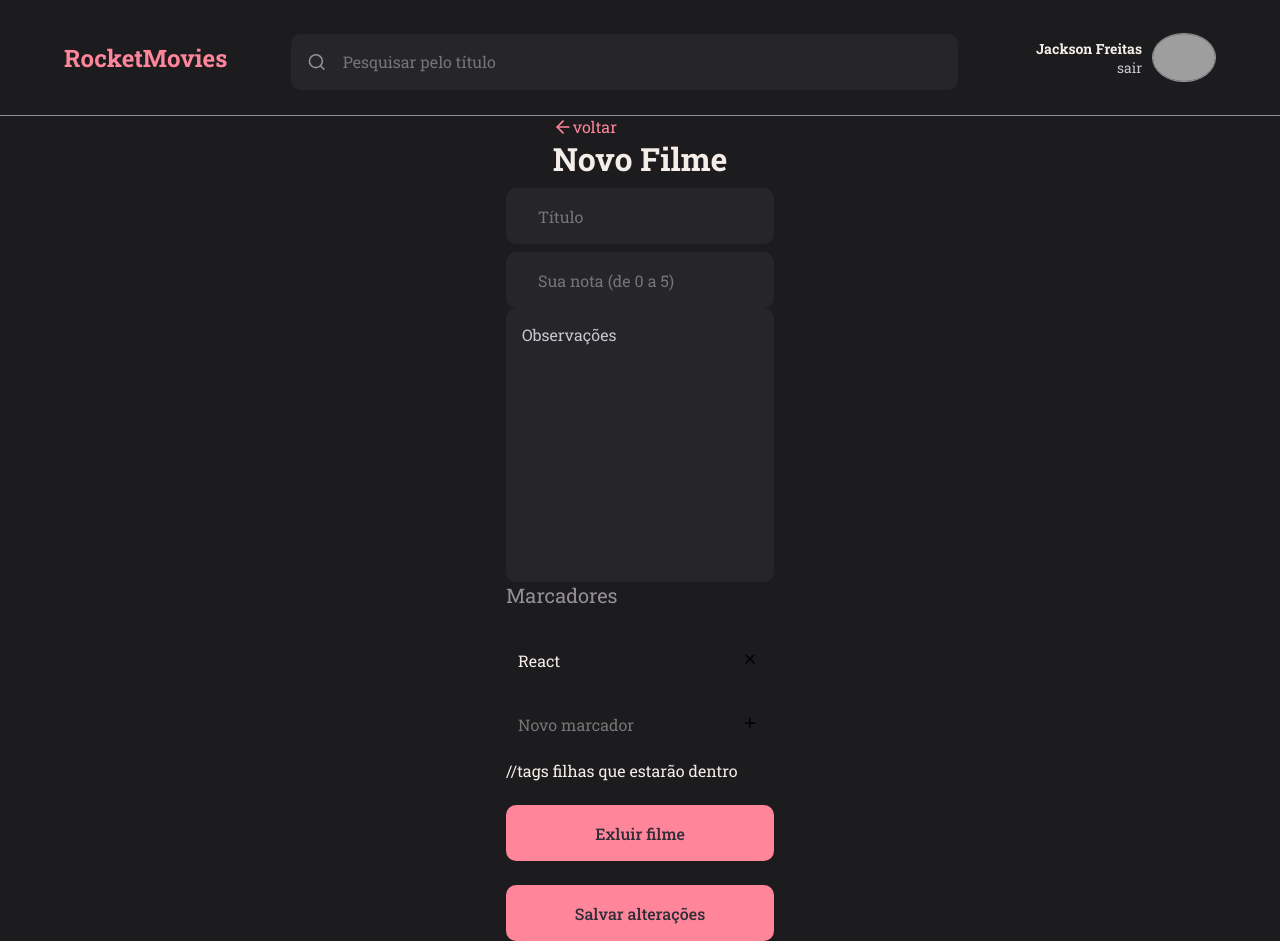
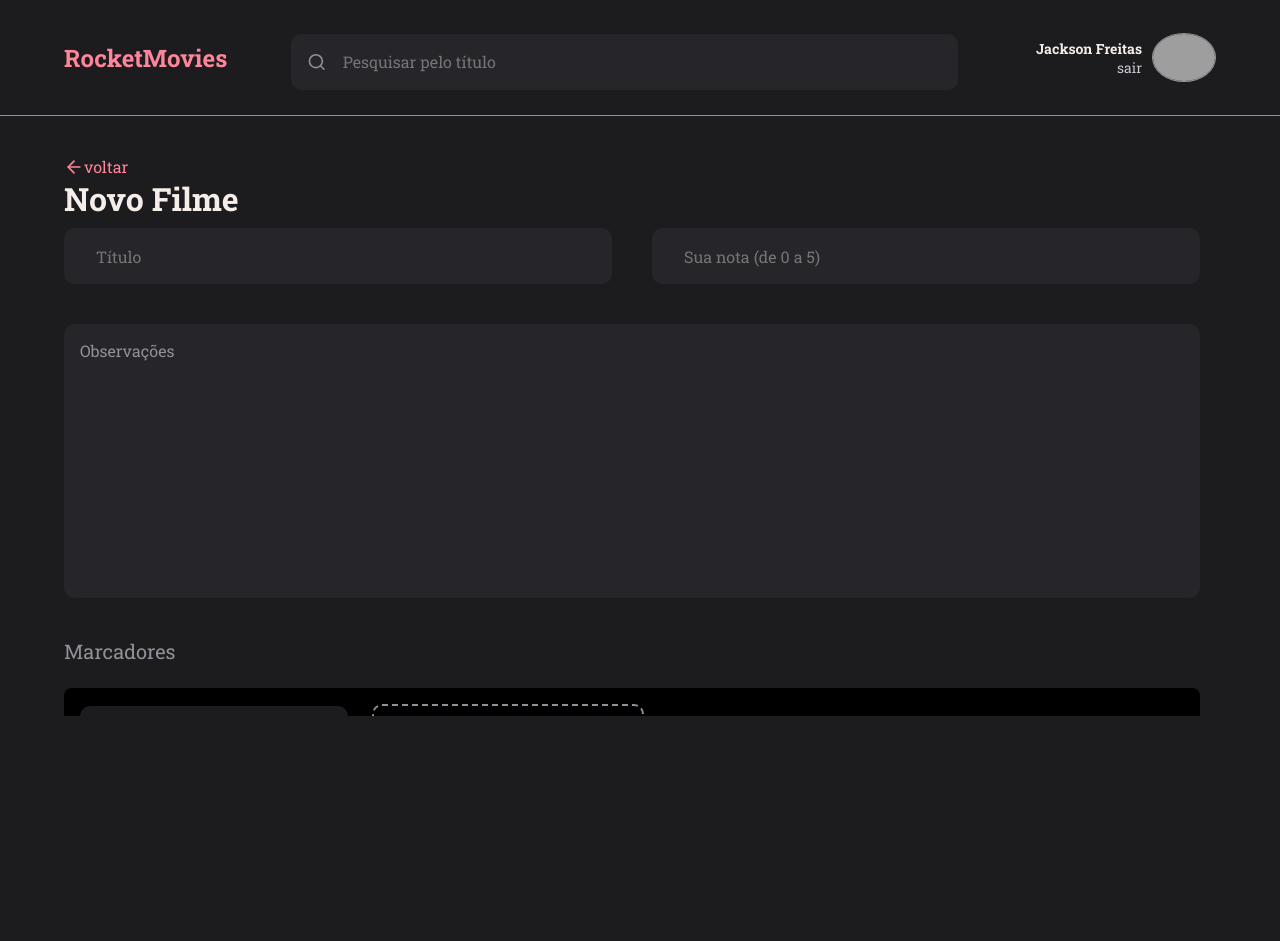
Before and after one commit to jacksonMarcelinoFreitas/RocketMoveis_Challenge, a React (Vite) app in the folder rocketmovies/: page / in a window 1280 px wide. After the commit the page ends 800 px from the top, so only its background shows below. Built offline with nearby package versions, Linux system fonts and the light colour scheme; grey boxes are pictures that could not be loaded.

Commit message:
finishing CreateMovie page, update globalStyles(added overflow on body)

```diff
--- a/rocketmovies/package.json
+++ b/rocketmovies/package.json
@@ -25,5 +25,9 @@
     "eslint-plugin-react-hooks": "^4.6.0",
     "eslint-plugin-react-refresh": "^0.3.4",
     "vite": "^4.3.2"
-  }
+  },
+  "main": "vite.config.js",
+  "author": "",
+  "license": "ISC",
+  "description": ""
 }
--- a/rocketmovies/src/components/NoteItem/style.js
+++ b/rocketmovies/src/components/NoteItem/style.js
@@ -3,27 +3,32 @@ import styled from "styled-components";
 export const Container = styled.div`
     display: flex;
     align-items: center;
+    justify-content: start;
+
+    padding-right: 16px;
+
 
     //Estilização condicional, conforme propriedade passada
     background-color: ${({ theme, isNew }) => isNew ? "transparent" : theme.COLORS.BACKGROUND_900};
 
-    border: ${({ theme, isNew }) => isNew ? `1px dashed ${theme.COLORS.GRAY_300}` : "none"};
+    border: ${({ theme, isNew }) => isNew ? `2px dashed ${theme.COLORS.GRAY_900 }` : "none"};
 
-    margin-bottom: 8px;
     border-radius: 10px;
-    padding-right: 16px;
+    border-spacing: 10px;
 
     > button {
+        display: flex;
+        align-items: center;
         border: none;
         background: none;
     }
 
     .button-delete{
-        color: ${({ theme }) => theme.COLORS.RED};
+        color: ${({ theme }) => theme.COLORS.PINK};
     }
 
     .button-add{
-        color: ${({ theme }) => theme.COLORS.ORANGE};
+        color: ${({ theme }) => theme.COLORS.PINK};
     }
 
 
--- a/rocketmovies/src/components/Section/index.jsx
+++ b/rocketmovies/src/components/Section/index.jsx
@@ -4,7 +4,8 @@ export function Section({title, children}){
     return(
         <Container>
             <h2>{ title }</h2>
-            { children } //tags filhas que estarão dentro
+            { children /*tags filhas que estarão dentro*/ }
         </Container>
+
     )
 }
--- a/rocketmovies/src/components/Textarea/style.js
+++ b/rocketmovies/src/components/Textarea/style.js
@@ -5,6 +5,7 @@ export const Container = styled.textarea`
     height: 274px;
 
     background-color: ${({theme}) => theme.COLORS.BACKGROUND_700};
+    color: ${({theme}) => theme.COLORS.WHITE};
 
     resize: none;
     border: none;
@@ -13,7 +14,7 @@ export const Container = styled.textarea`
     padding: 16px;
 
     &::placeholder{
-        color: ${({theme})=> theme.COLORS.GRAY_700};
+        color: ${({theme}) => theme.COLORS.GRAY_900};
     }
 
 `
--- a/rocketmovies/src/main.jsx
+++ b/rocketmovies/src/main.jsx
@@ -2,12 +2,13 @@ import React from 'react'
 import ReactDOM from 'react-dom/client'
 
 import GlobalStyles from './styles/globalStyles.js';
+import theme from './styles/theme.js';
+
 import { ThemeProvider } from 'styled-components';
-import theme from './styles/theme.js';
+import { CreateMovie } from './pages/CreateMovie';
 import { SignIn } from './pages/SignIn';
 import { SignUp } from './pages/SignUp';
 import { Home } from './pages/Home';
-import { CreateMovie } from './pages/CreateMovie';
 
 ReactDOM.createRoot(document.getElementById('root')).render(
   <React.StrictMode>
--- a/rocketmovies/src/pages/CreateMovie/index.jsx
+++ b/rocketmovies/src/pages/CreateMovie/index.jsx
@@ -1,10 +1,10 @@
+import { ButtonText } from '../../components/ButtonText';
+import { Textarea } from '../../components/Textarea';
+import { NoteItem } from '../../components/NoteItem';
+import { Section } from '../../components/Section';
+import { Button } from '../../components/Button';
 import { Header } from '../../components/Header';
 import { Input } from '../../components/Input';
-import { ButtonText } from '../../components/ButtonText';
-import { Button } from '../../components/Button';
-import { Textarea } from '../../components/Textarea';
-import { Section } from '../../components/Section';
-import { NoteItem } from '../../components/NoteItem';
 import { FiArrowLeft} from 'react-icons/fi';
 import { Container, Form} from './style';
 
@@ -12,32 +12,32 @@ export function CreateMovie(){
     return(
         <Container>
             <Header />
-
             <main>
-                <div>
+                <div className="container">
+                    <div className="header-main">
                         <ButtonText icon={FiArrowLeft} title="voltar"/>
                         <h1>Novo Filme</h1>
                     </div>
-
-                <Form>
+                    <Form className='Form'>
+                        <div className="box-input" >
                             <Input placeholder="Título"/>
                             <Input placeholder="Sua nota (de 0 a 5)"/>
+                        </div>
                         < Textarea
                             placeholder="Observações"
-                        // value={'Texte de valor aqui!'}
                         />
-
                         <Section title="Marcadores">
-                        <div class="box-tags">
-                            <NoteItem value="React" />
-                            <NoteItem isNew placeholder="Novo marcador" />
+                            <div className="box-tags">
+                                <NoteItem value="React" className="noteItem"/>
+                                <NoteItem isNew placeholder="Novo marcador" className="noteItem" />
                             </div>
                         </Section>
-
-                    <Button title="Exluir filme" />
+                        <div className="box-button">
+                            <Button className="button-variance" title="Exluir filme" />
                             <Button title="Salvar alterações" />
-
+                        </div>
                     </Form>
+                </div>
             </main>
         </Container>
     )
--- a/rocketmovies/src/pages/CreateMovie/style.js
+++ b/rocketmovies/src/pages/CreateMovie/style.js
@@ -2,16 +2,99 @@ import styled from "styled-components";
 
 export const Container = styled.div`
     display: grid;
-    grid-area:
-    "header header"
-    "button button"
-    ;
+    grid-template-rows: 116px auto;
+
+    grid-template-areas:
+    "header"
+    "main";
+
+    header{
+        grid-area: "header" !important;
+    }
+
+    .container{
+        padding-right: 16px;
+
+        overflow-y: scroll;
+        overflow-y: scroll;
+
+        height: 70vh;
+
+        &::-webkit-scrollbar-track {
+        background-color: transparent;
+
+        }
+
+        &::-webkit-scrollbar {
+            width: 8px;
+        }
+
+        &::-webkit-scrollbar-thumb {
+            background: ${({theme})=> theme.COLORS.PINK};
+            border-radius: 8px;
+        }
+
+    }
 
     main{
         display: flex;
-        align-items: center;
+        align-items: left;
         justify-content: center;
         flex-direction: column;
+
+        grid-area: "main";
+
+        padding: 40px 64px;
+
+        > .header-main{
+            margin-bottom: 40px;
+            h1{
+                margin-top: 24px;
+            }
+        }
+
+        .box-input{
+            width: 100%;
+            display: flex;
+            gap: 40px;
+
+            div{
+                width: 100%;
+            }
+        }
+
+        .box-tags{
+            display: flex;
+            align-items: center;
+            justify-content: start;
+            gap: 24px;
+            background-color: ${({theme}) => theme.COLORS.BLACK};
+
+            padding: 16px;
+
+            border-radius: 8px;
+
+            .noteItem{
+                margin: 0;
+            }
+        }
+
+        .box-button{
+            width: 100%;
+            display: flex;
+            align-items: center;
+            justify-content: center;
+            gap: 40px;
+
+            button{
+                margin: 0;
+            }
+
+            .button-variance{
+                background-color: ${({theme}) => theme.COLORS.BLACK};
+                color: ${({theme}) => theme.COLORS.PINK};
+            }
+        }
     }
 `;
 
@@ -20,5 +103,6 @@ export const Form  = styled.div`
     align-items: center;
     justify-content: center;
     flex-direction: column;
+    gap: 40px;
 
 `
--- a/rocketmovies/src/styles/globalStyles.js
+++ b/rocketmovies/src/styles/globalStyles.js
@@ -14,6 +14,8 @@ export default createGlobalStyle`
         font-family: 'Roboto Slab', serif;
         width: 100vw;
         height: 100vh;
+        overflow-x: hidden;
+        overflow-y: hidden;
     };
 
     body, input, button, textarea{
--- a/rocketmovies/src/styles/theme.js
+++ b/rocketmovies/src/styles/theme.js
@@ -4,8 +4,7 @@ export default {
         PINK: "#FF859B",
         PINK_50: "rgba(255, 133, 155, 0.05)",
         WHITE: "#F4EDE8",
-        BLACK: "#312E38",
-
+        BLACK: "#000",
 
         BACKGROUND_900: "#1C1B1E",
         BACKGROUND_700: "#262529",
```
Also changed, not shown: rocketmovies/src/components/NoteItem/index.jsx (line endings or trailing spaces), 1 other file (tests, documents, lock files or other folders). Lines whose indentation alone changed are shown as unchanged.
